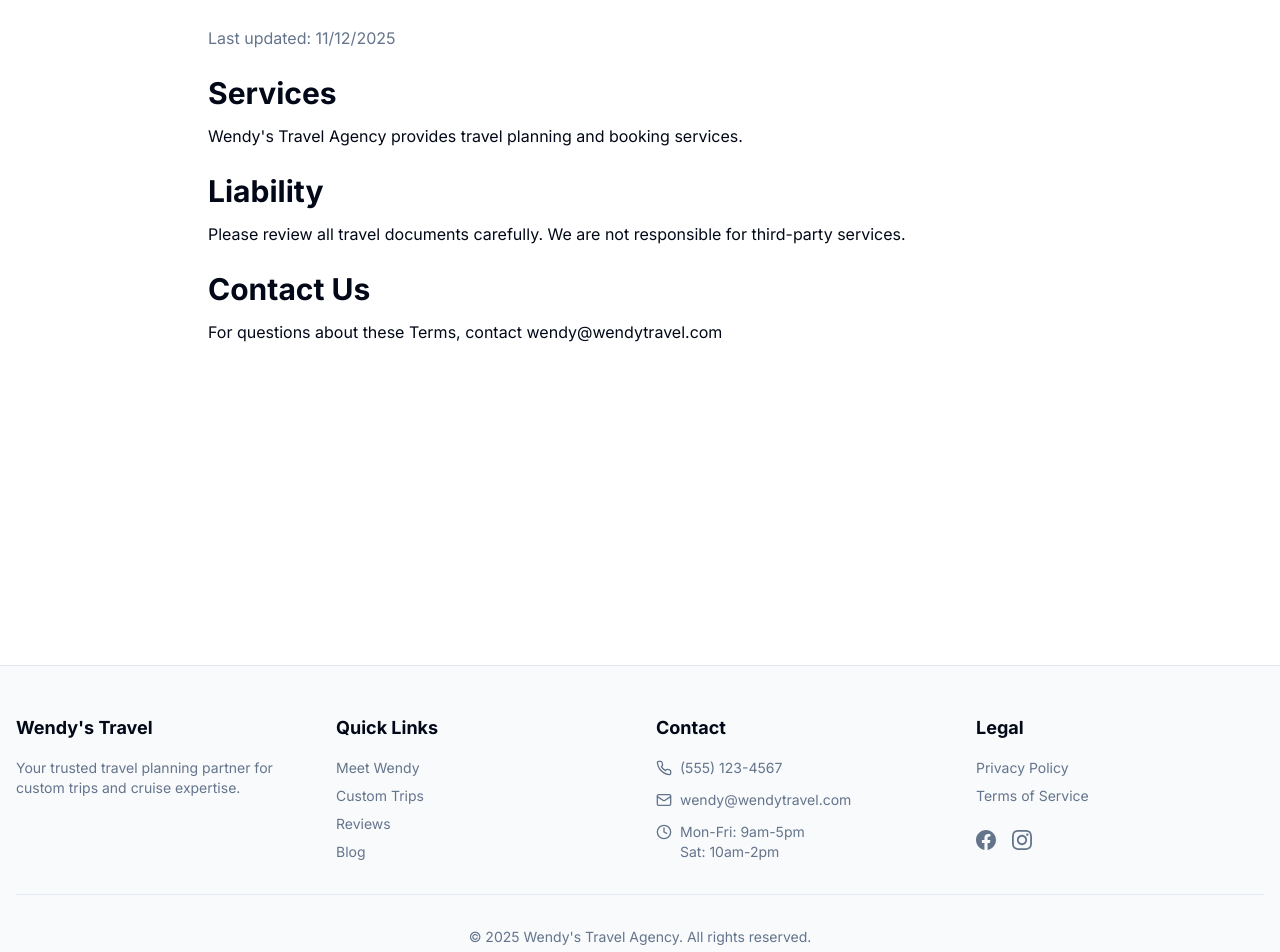
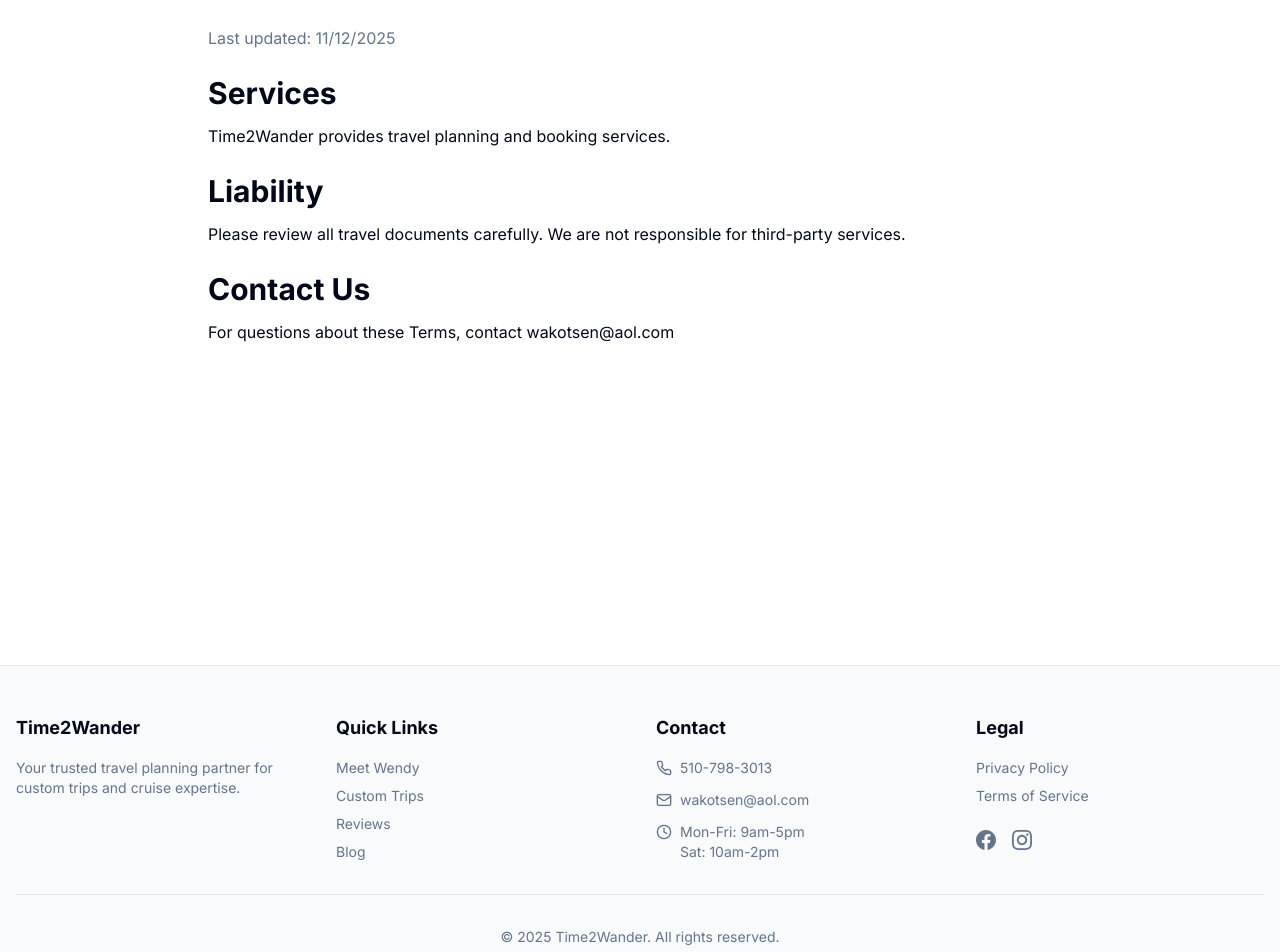
Before and after one commit to cjkot11/WendyWebsite, a Next.js app: page /terms in a window 1280 px wide. Shown: the part 200-1152 px from the top of the page. Built offline with nearby package versions, Linux system fonts and the light colour scheme.

Commit message:
Update brand name to Time2Wander and update contact info

```diff
--- a/app/api/contact/route.ts
+++ b/app/api/contact/route.ts
@@ -42,8 +42,8 @@
       try {
         // Send notification to admin
         await resend.emails.send({
-          from: "Wendy's Travel <onboarding@resend.dev>",
-          to: process.env.ADMIN_EMAIL || "wendy@wendytravel.com",
+          from: "Time2Wander <onboarding@resend.dev>",
+          to: process.env.ADMIN_EMAIL || "wakotsen@aol.com",
           subject: `New Lead from ${name}`,
           html: `
             <h2>New Lead Submitted</h2>
@@ -57,9 +57,9 @@
 
         // Send confirmation to client
         await resend.emails.send({
-          from: "Wendy's Travel <onboarding@resend.dev>",
+          from: "Time2Wander <onboarding@resend.dev>",
           to: email,
-          subject: "Thank you for contacting Wendy's Travel!",
+          subject: "Thank you for contacting Time2Wander!",
           html: `
             <h2>Thank you, ${name}!</h2>
             <p>We've received your inquiry and will get back to you within 24 hours.</p>
--- a/app/layout.tsx
+++ b/app/layout.tsx
@@ -7,8 +7,8 @@
 const inter = Inter({ subsets: ["latin"] });
 
 export const metadata: Metadata = {
-  title: "Wendy's Travel Agency | Custom Travel Planning",
-  description: "Plan your dream vacation with expert travel planning from Wendy's Travel Agency. Custom trips, cruise expertise, and concierge support.",
+  title: "Time2Wander | Custom Travel Planning",
+  description: "Plan your dream vacation with expert travel planning from Time2Wander. Custom trips, cruise expertise, and concierge support.",
 };
 
 export default function RootLayout({
--- a/app/privacy/page.tsx
+++ b/app/privacy/page.tsx
@@ -9,7 +9,7 @@
         <h2 className="text-2xl font-semibold mt-8 mb-4">How We Use Your Information</h2>
         <p>We use the information we collect to provide, maintain, and improve our services.</p>
         <h2 className="text-2xl font-semibold mt-8 mb-4">Contact Us</h2>
-        <p>If you have questions about this Privacy Policy, please contact us at wendy@wendytravel.com</p>
+        <p>If you have questions about this Privacy Policy, please contact us at wakotsen@aol.com</p>
       </div>
     </div>
   );
--- a/app/start-planning/page.tsx
+++ b/app/start-planning/page.tsx
@@ -80,11 +80,11 @@
               <CardContent className="space-y-4">
                 <div>
                   <p className="font-semibold mb-2">Phone</p>
-                  <p className="text-muted-foreground">(555) 123-4567</p>
+                  <p className="text-muted-foreground">510-798-3013</p>
                 </div>
                 <div>
                   <p className="font-semibold mb-2">Email</p>
-                  <p className="text-muted-foreground">wendy@wendytravel.com</p>
+                  <p className="text-muted-foreground">wakotsen@aol.com</p>
                 </div>
                 <div>
                   <p className="font-semibold mb-2">Office Hours</p>
--- a/app/terms/page.tsx
+++ b/app/terms/page.tsx
@@ -5,11 +5,11 @@
       <div className="prose max-w-none">
         <p className="text-muted-foreground mb-4">Last updated: {new Date().toLocaleDateString()}</p>
         <h2 className="text-2xl font-semibold mt-8 mb-4">Services</h2>
-        <p>Wendy's Travel Agency provides travel planning and booking services.</p>
+        <p>Time2Wander provides travel planning and booking services.</p>
         <h2 className="text-2xl font-semibold mt-8 mb-4">Liability</h2>
         <p>Please review all travel documents carefully. We are not responsible for third-party services.</p>
         <h2 className="text-2xl font-semibold mt-8 mb-4">Contact Us</h2>
-        <p>For questions about these Terms, contact wendy@wendytravel.com</p>
+        <p>For questions about these Terms, contact wakotsen@aol.com</p>
       </div>
     </div>
   );
--- a/components/footer.tsx
+++ b/components/footer.tsx
@@ -8,7 +8,7 @@
         <div className="grid grid-cols-1 md:grid-cols-4 gap-8">
           {/* About */}
           <div>
-            <h3 className="font-bold text-lg mb-4">Wendy's Travel</h3>
+            <h3 className="font-bold text-lg mb-4">Time2Wander</h3>
             <p className="text-sm text-muted-foreground">
               Your trusted travel planning partner for custom trips and cruise expertise.
             </p>
@@ -47,11 +47,11 @@
             <ul className="space-y-3 text-sm">
               <li className="flex items-center gap-2 text-muted-foreground">
                 <Phone className="h-4 w-4" />
-                <span>(555) 123-4567</span>
+                <span>510-798-3013</span>
               </li>
               <li className="flex items-center gap-2 text-muted-foreground">
                 <Mail className="h-4 w-4" />
-                <span>wendy@wendytravel.com</span>
+                <span>wakotsen@aol.com</span>
               </li>
               <li className="flex items-start gap-2 text-muted-foreground">
                 <Clock className="h-4 w-4 mt-0.5" />
@@ -98,7 +98,7 @@
         </div>
 
         <div className="border-t mt-8 pt-8 text-center text-sm text-muted-foreground">
-          <p>&copy; {new Date().getFullYear()} Wendy's Travel Agency. All rights reserved.</p>
+          <p>&copy; {new Date().getFullYear()} Time2Wander. All rights reserved.</p>
         </div>
       </div>
     </footer>
--- a/components/home/value-props.tsx
+++ b/components/home/value-props.tsx
@@ -23,7 +23,7 @@
   return (
     <section className="py-20 bg-background">
       <div className="container mx-auto px-4">
-        <h2 className="text-4xl font-bold text-center mb-12">Why Choose Wendy's Travel?</h2>
+        <h2 className="text-4xl font-bold text-center mb-12">Why Choose Time2Wander?</h2>
         <div className="grid md:grid-cols-3 gap-8">
           {props.map((prop, index) => (
             <Card key={index} className="text-center">
--- a/components/navbar.tsx
+++ b/components/navbar.tsx
@@ -7,7 +7,7 @@
       <div className="container mx-auto px-4">
         <div className="flex h-16 items-center justify-between">
           <Link href="/" className="text-2xl font-bold text-primary">
-            Wendy's Travel
+            Time2Wander
           </Link>
 
           <div className="hidden md:flex items-center space-x-6">
```
